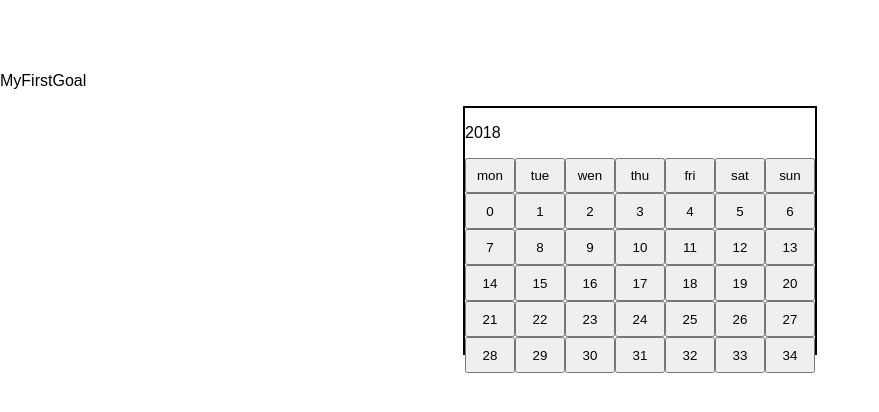
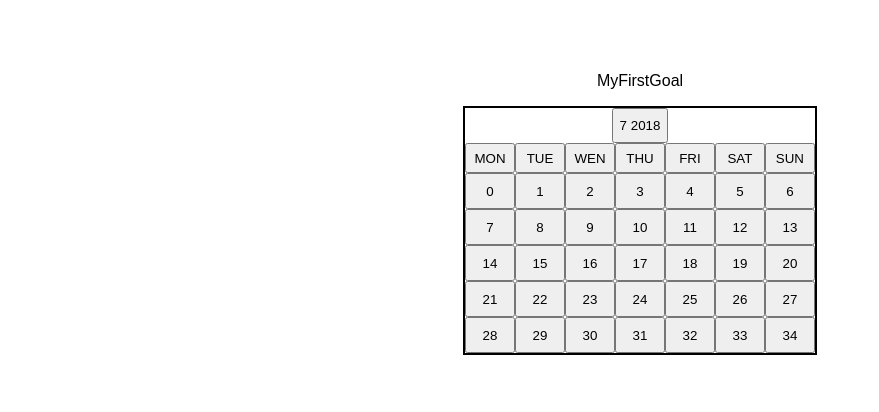
Before and after one commit to AndreyKonovalenko/goals, a React app: page / in a window 1280 px wide. Shown: the top 412 px of the page, without its empty margins (0-879 px from the left). Built offline with nearby package versions, Linux system fonts and the light colour scheme.

Commit message:
working on calendar css structure

```diff
--- a/src/components/Calendar/Calendar.css
+++ b/src/components/Calendar/Calendar.css
@@ -1,31 +1,43 @@
+p {
+    text-align: center;
+}
+
 .Calendar {
     width: 350px;
     height: 245px;
+    border: 2px solid #000;
     margin: auto;
-    border: 2px solid #000;
+}
+
+.NavField {
+    height: 35px;
+    width: 350px;
+    margin-bottom: 1em;
     display: flex;
-    flex-wrap: wrap;
+    margin: 0;
+    justify-content: center;
+}
+
+
+.CalendarField {
+    height: 200px;
+    width: 350px;
 
 }
 
-.Daysfield {
-    width: 350px;
+.WeekDays {
+    max-width: 100%;
+    height: 30px;
+    margin: auto;
+    display: flex;
+    flex-wrap: wrap;
+}
+
+
+.DaysField {
+    max-width: 100%;
     height: 180px;
     margin: auto;
     display: flex;
     flex-wrap: wrap;
 }
-
-.Weekdays {
-    width: 350px;
-    height: 35px;
-    margin: auto;
-    display: flex;
-    flex-wrap: wrap;
-}
-
-.CalendarNav {
-    text-align: center;
-    max-width: 100%;
-    overflow: hidden;
-}
--- a/src/components/Calendar/Calendar.js
+++ b/src/components/Calendar/Calendar.js
@@ -13,11 +13,11 @@ const calendar = (props) => {
         return (
                 <Day
                     key={element}
-                    value={element}
+                    value={element.toUpperCase()}
                 />
             );
     });
-    const fillColendar = () => {
+    const fillCalendar = () => {
         for (let i = 0; i < 35; i++) {
             days.push(
                 <Day
@@ -29,29 +29,19 @@ const calendar = (props) => {
         return days;
     };
 
-    fillColendar();
 
-    // let currentYear = 0;
 
-    // const getCurrentYear = () => {
-    //     currentYear = new Date().getFullYear();
-    //     return currentYear;
-    // };
-    // getCurrentYear();
-    // console.log(currentYear);
 
     return (
         <Auxiliary>
             <p>{props.title}</p>
             <div className={cssObject.Calendar}>
-                <div>
-                    <p className={cssObject.CalendarNav}>{new Date().getFullYear()}</p>
+                <div className={cssObject.NavField}>
+                    <button>{new Date().getMonth() + ' ' + new Date().getFullYear()}</button>
                 </div>
-                <div className={cssObject.Weekdays}>
-                    {weekdays}
-                </div>
-                <div className={cssObject.Daysfield}>
-                    {days}
+                <div className={cssObject.CalendarField}>
+                    <div className={cssObject.WeekDays}>{weekdays}</div>
+                    <div className={cssObject.DaysField}>{fillCalendar()}</div>
                 </div>
             </div>
         </Auxiliary>
```
